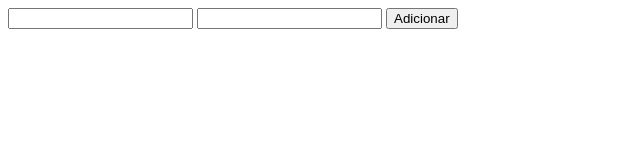
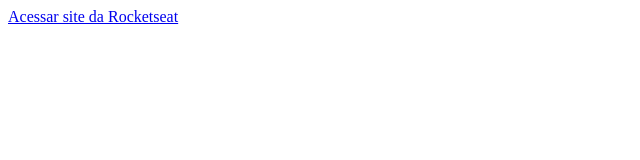
Before and after one commit to joaogdcarvalho/desafios-praticos-js, a plain HTML site: page _aula02/index.html in a window 1280 px wide. Shown: the whole page, without its empty margins (0-640 px from the left). Drawn offline with Linux system fonts and the light colour scheme.

Commit message:
manipulando a dom | lidando com elementos

```diff
--- a/_aula02/index.html
+++ b/_aula02/index.html
@@ -5,40 +5,24 @@
   </head>
   <body>
     <div id="app">
-      <input type="text" name="nomeNm" id="nomeId" class="nomeCl" />
-      <input type="text" name="nomeNm2" id="nomeId2" class="nomeCl2" />
-      <button class="botao">Adicionar</button>
+      <input id="nome" />
     </div>
 
     <script>
-      var inputElement1 = document.getElementById('nomeId');
-      console.log(inputElement1);
+      var linkElement = document.createElement('a');
 
-      var inputElement2 = document.getElementsByTagName('input')[0];
-      console.log(inputElement2);
+      linkElement.setAttribute('href','http://rocketseat.com.br');
+      linkElement.setAttribute('title', 'Site da Rocketseat');
 
-      var inputElement3 = document.getElementsByClassName('nomeCl')[0];
-      console.log(inputElement3);
+      var textElement = document.createTextNode('Acessar site da Rocketseat');
 
-      var querySelectorDivInput = document.querySelector('div#app input');
-      console.log(querySelectorDivInput);
+      linkElement.appendChild(textElement);
 
-      var querySelectorInputName = document.querySelector('input[name=nomeNm]');
-      console.log(querySelectorInputName);
+      var containerElement = document.querySelector('#app');
+      containerElement.appendChild(linkElement);
 
-      var querySelectorInput = document.querySelector('input');
-      console.log(querySelectorInput);
-
-      var querySelectorInput = document.querySelectorAll('input');
-      console.log(querySelectorInput);
-
-      var inputElement = document.querySelector('input[name=nomeNm2]');
-      var btnElement = document.querySelector('button.botao');
-
-      btnElement.onclick = function() {
-        var text = inputElement.value;
-        alert(text);
-      }
+      var inputElement = document.querySelector('#nome');
+      containerElement.removeChild(inputElement);
     </script>
   </body>
 </html>
```
